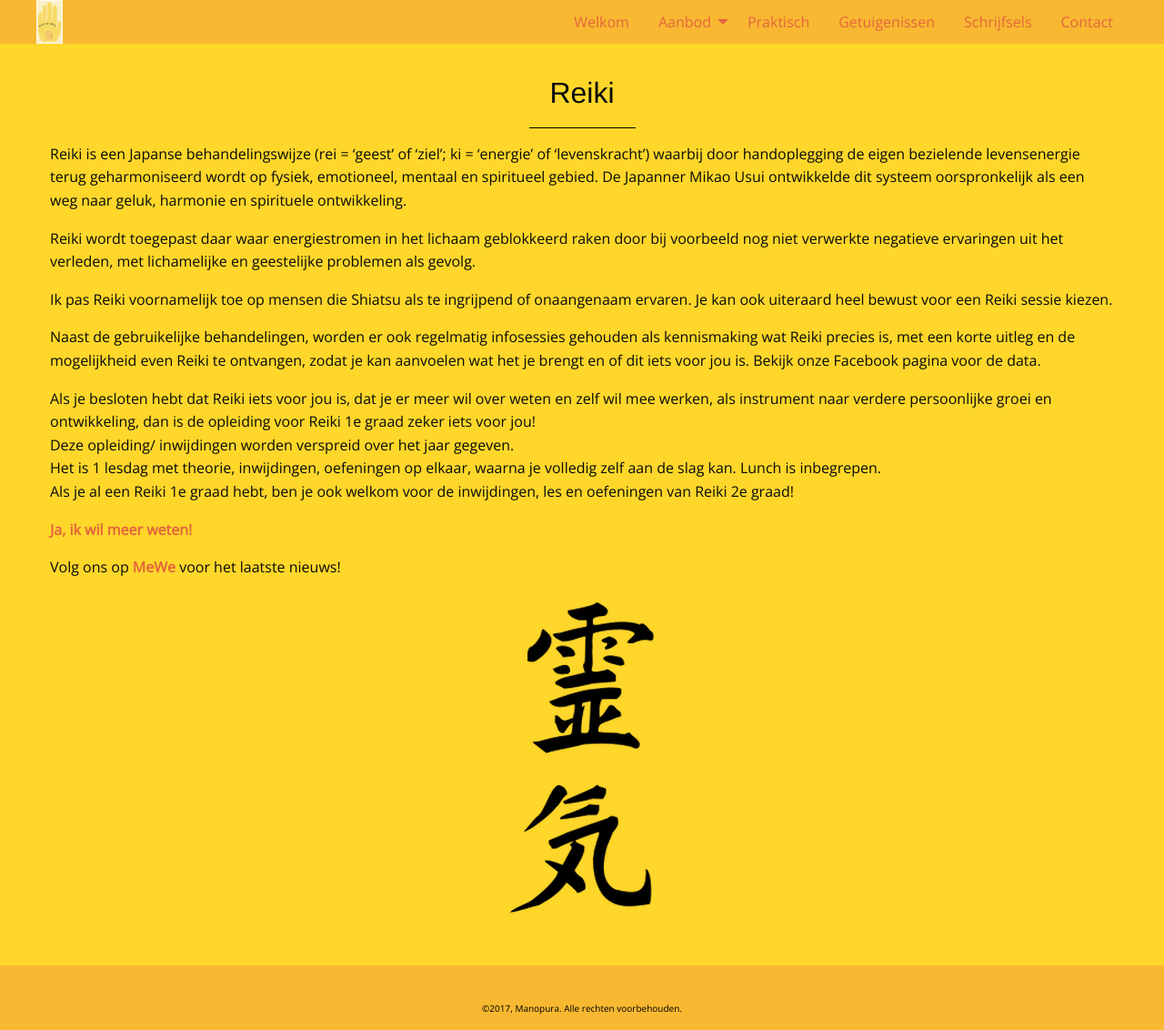
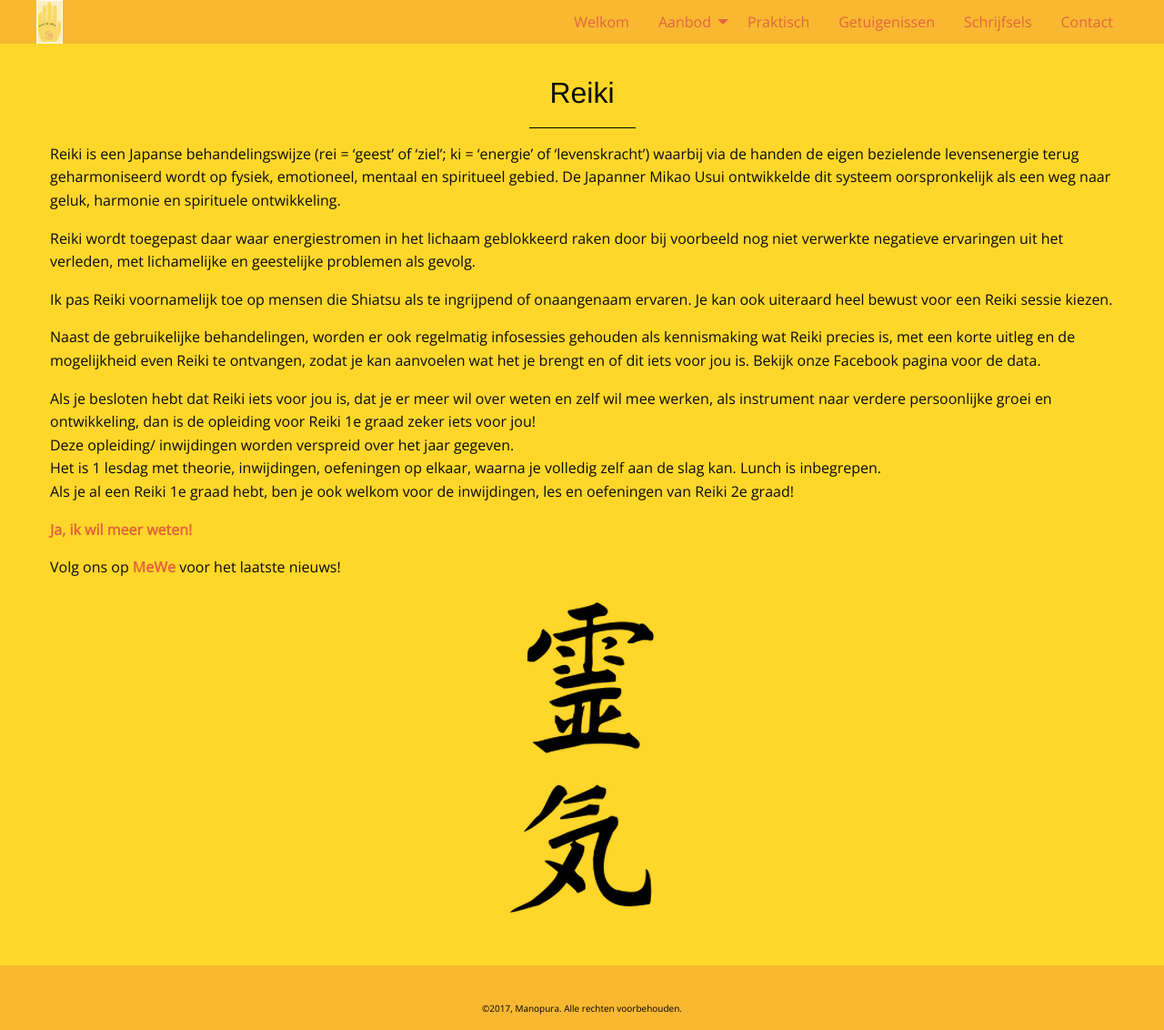
Before and after one commit to manopura/manopura.github.io, a Jekyll site: the page built from reiki.md, in a window 1280 px wide. Shown: the whole page at 91% size. Built offline with Jekyll 4.4.1, drawn with Linux system fonts in a browser that asks for light colours; nearby versions of some CDN libraries; our own code applies the rules of GitHub Pages for plain Markdown files.

Commit message:
Update reiki.md

```diff
--- a/reiki.md
+++ b/reiki.md
@@ -4,7 +4,7 @@ menu: reiki
 ---
 # Reiki
 
-Reiki is een Japanse behandelingswijze (rei = ‘geest’ of ‘ziel’; ki = ‘energie’ of ‘levenskracht’) waarbij door handoplegging de eigen bezielende levensenergie terug geharmoniseerd wordt op fysiek, emotioneel, mentaal en spiritueel gebied.
+Reiki is een Japanse behandelingswijze (rei = ‘geest’ of ‘ziel’; ki = ‘energie’ of ‘levenskracht’) waarbij via de handen de eigen bezielende levensenergie terug geharmoniseerd wordt op fysiek, emotioneel, mentaal en spiritueel gebied.
 De Japanner Mikao Usui ontwikkelde dit systeem oorspronkelijk als een weg naar geluk, harmonie en spirituele ontwikkeling.
 
 Reiki wordt toegepast daar waar energiestromen in het lichaam geblokkeerd raken door bij voorbeeld nog niet verwerkte negatieve ervaringen uit het verleden, met lichamelijke en geestelijke problemen als gevolg.
```
